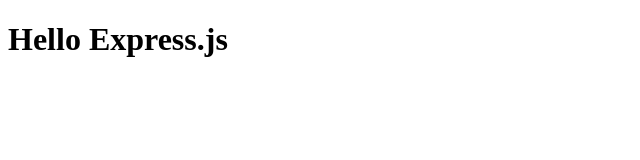
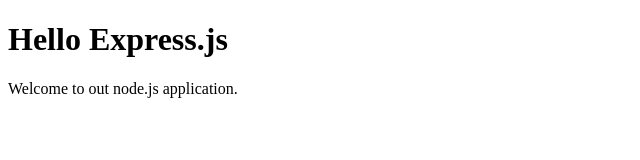
Before and after one commit to awanishgit/web-server, a website: page public/index.html in a window 1280 px wide. Shown: the whole page, without its empty margins (0-640 px from the left). Drawn offline with Linux system fonts and the light colour scheme.

Commit message:
Update static page and launch to heroku live

```diff
--- a/public/index.html
+++ b/public/index.html
@@ -8,6 +8,7 @@
 
 	<body>
 		<h1>Hello Express.js</h1>
+		<p> Welcome to out node.js application. </p>
 	</body>
 
 </html>
```
